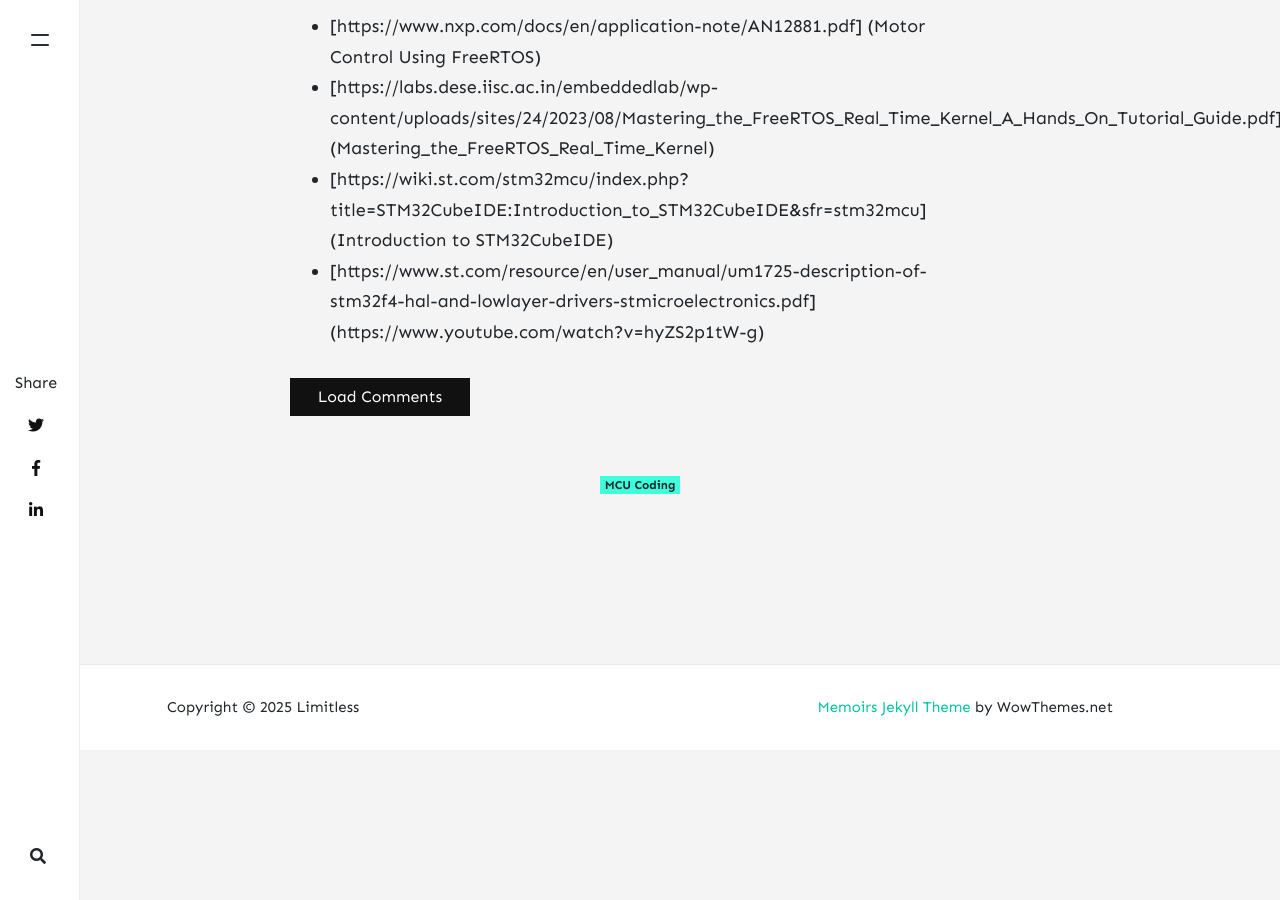
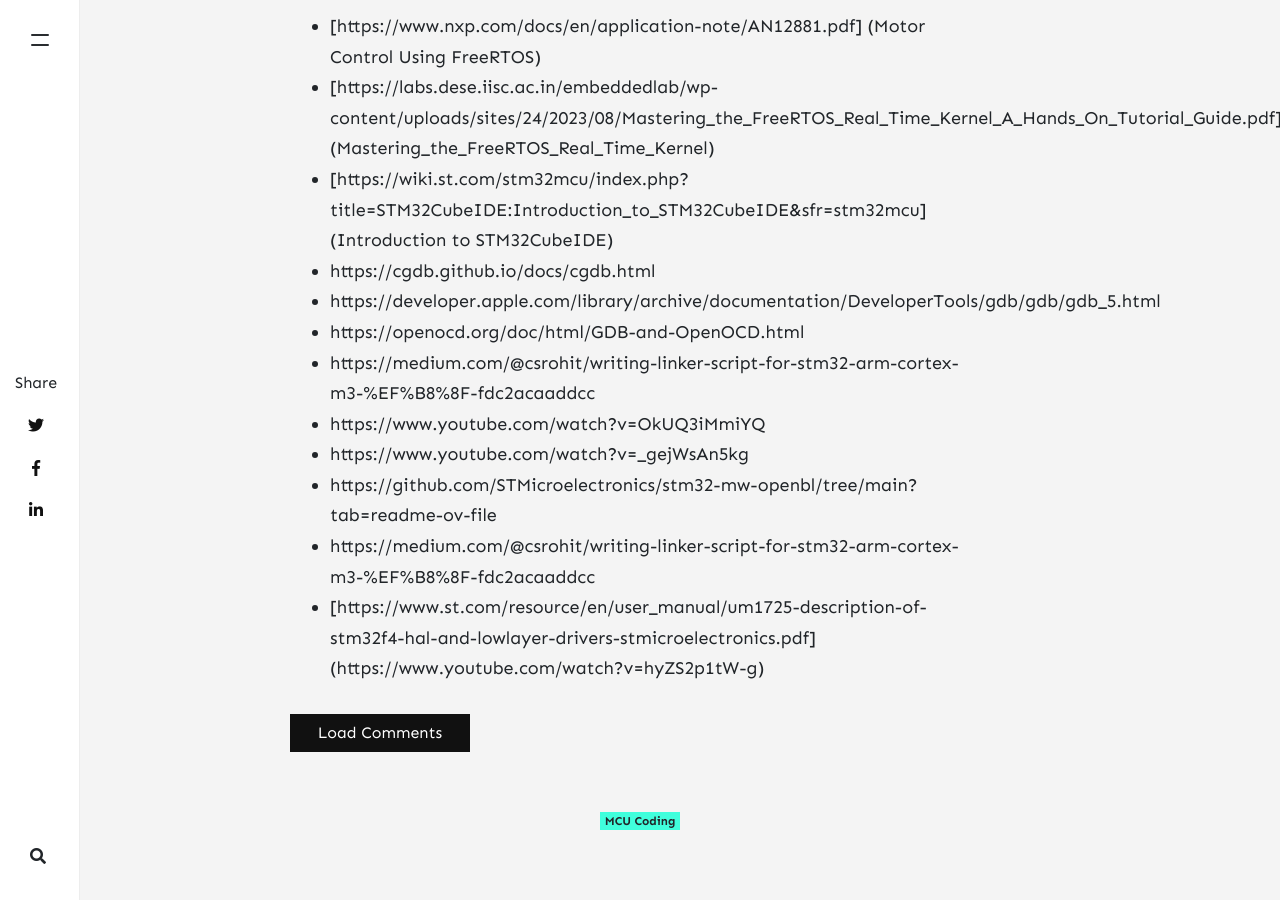
Before and after one commit to gowrav/gowrav.github.io, a Jekyll site: the page built from _posts/2025-01-08-smoc-mcu.md, in a window 1280 px wide and 900 px high, scrolled down 2049 px. Built offline with Jekyll 4.4.1, drawn with Linux system fonts in a browser that asks for light colours; nearby versions of some CDN libraries; comment, search, counter and statistics services are not loaded; before the commit the page ends 2799 px from its top, so only the background shows below that; part of the change alters nothing that is shown.

Commit message:
Update 2025-01-08-smoc-mcu.md

```diff
--- a/_posts/2025-01-08-smoc-mcu.md
+++ b/_posts/2025-01-08-smoc-mcu.md
@@ -54,4 +54,12 @@ https://github.com/shengwen-tw/stm32f4-examples/tree/master
  * [https://www.nxp.com/docs/en/application-note/AN12881.pdf] (Motor Control Using FreeRTOS)
  * [https://labs.dese.iisc.ac.in/embeddedlab/wp-content/uploads/sites/24/2023/08/Mastering_the_FreeRTOS_Real_Time_Kernel_A_Hands_On_Tutorial_Guide.pdf] (Mastering_the_FreeRTOS_Real_Time_Kernel)
  * [https://wiki.st.com/stm32mcu/index.php?title=STM32CubeIDE:Introduction_to_STM32CubeIDE&sfr=stm32mcu] (Introduction to STM32CubeIDE)
+ * https://cgdb.github.io/docs/cgdb.html
+ * https://developer.apple.com/library/archive/documentation/DeveloperTools/gdb/gdb/gdb_5.html
+ * https://openocd.org/doc/html/GDB-and-OpenOCD.html
+ * https://medium.com/@csrohit/writing-linker-script-for-stm32-arm-cortex-m3-%EF%B8%8F-fdc2acaaddcc
+ * https://www.youtube.com/watch?v=OkUQ3iMmiYQ
+ * https://www.youtube.com/watch?v=_gejWsAn5kg
+ * https://github.com/STMicroelectronics/stm32-mw-openbl/tree/main?tab=readme-ov-file
+ * https://medium.com/@csrohit/writing-linker-script-for-stm32-arm-cortex-m3-%EF%B8%8F-fdc2acaaddcc
  * [https://www.st.com/resource/en/user_manual/um1725-description-of-stm32f4-hal-and-lowlayer-drivers-stmicroelectronics.pdf] (https://www.youtube.com/watch?v=hyZS2p1tW-g)
```
